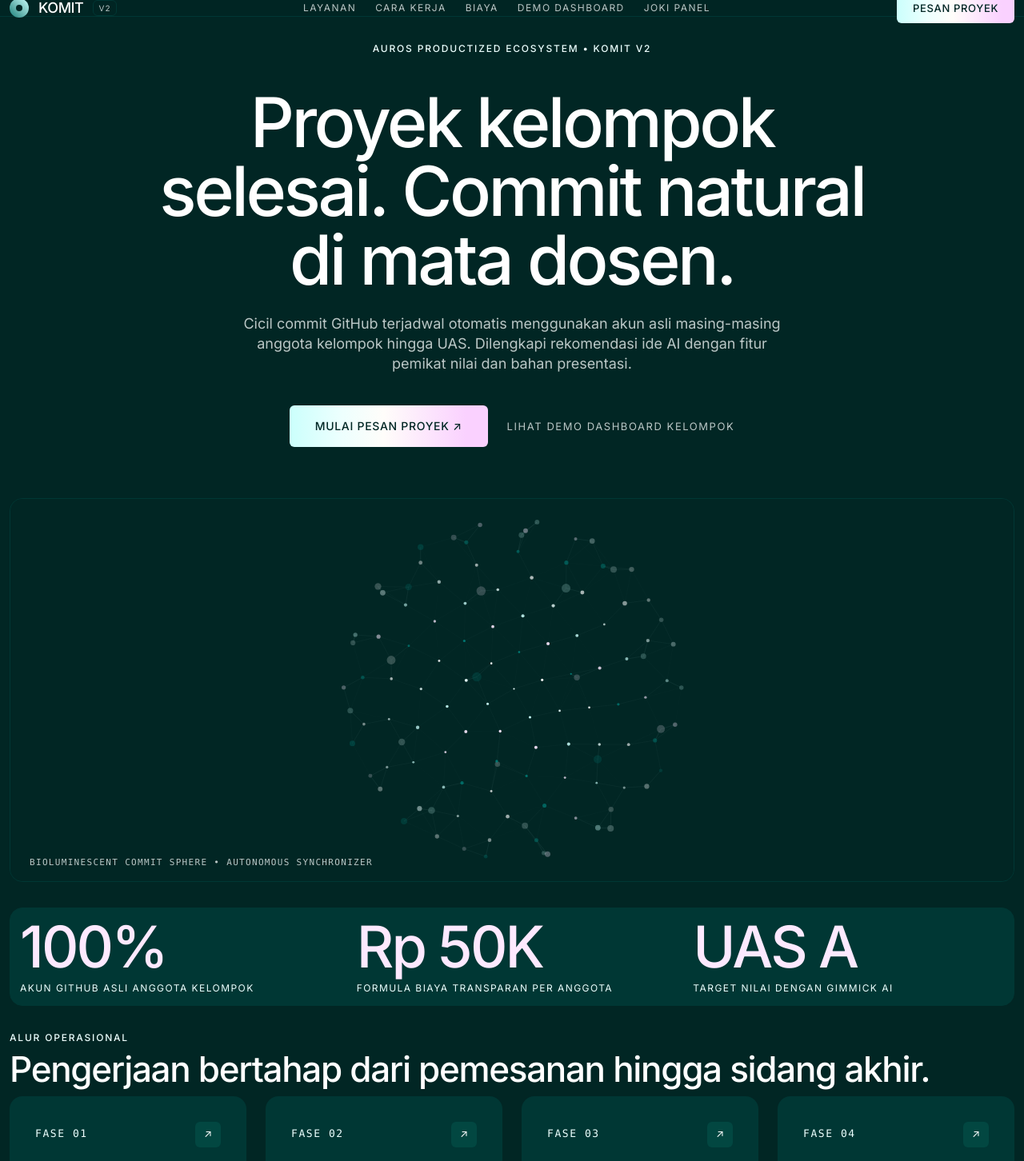
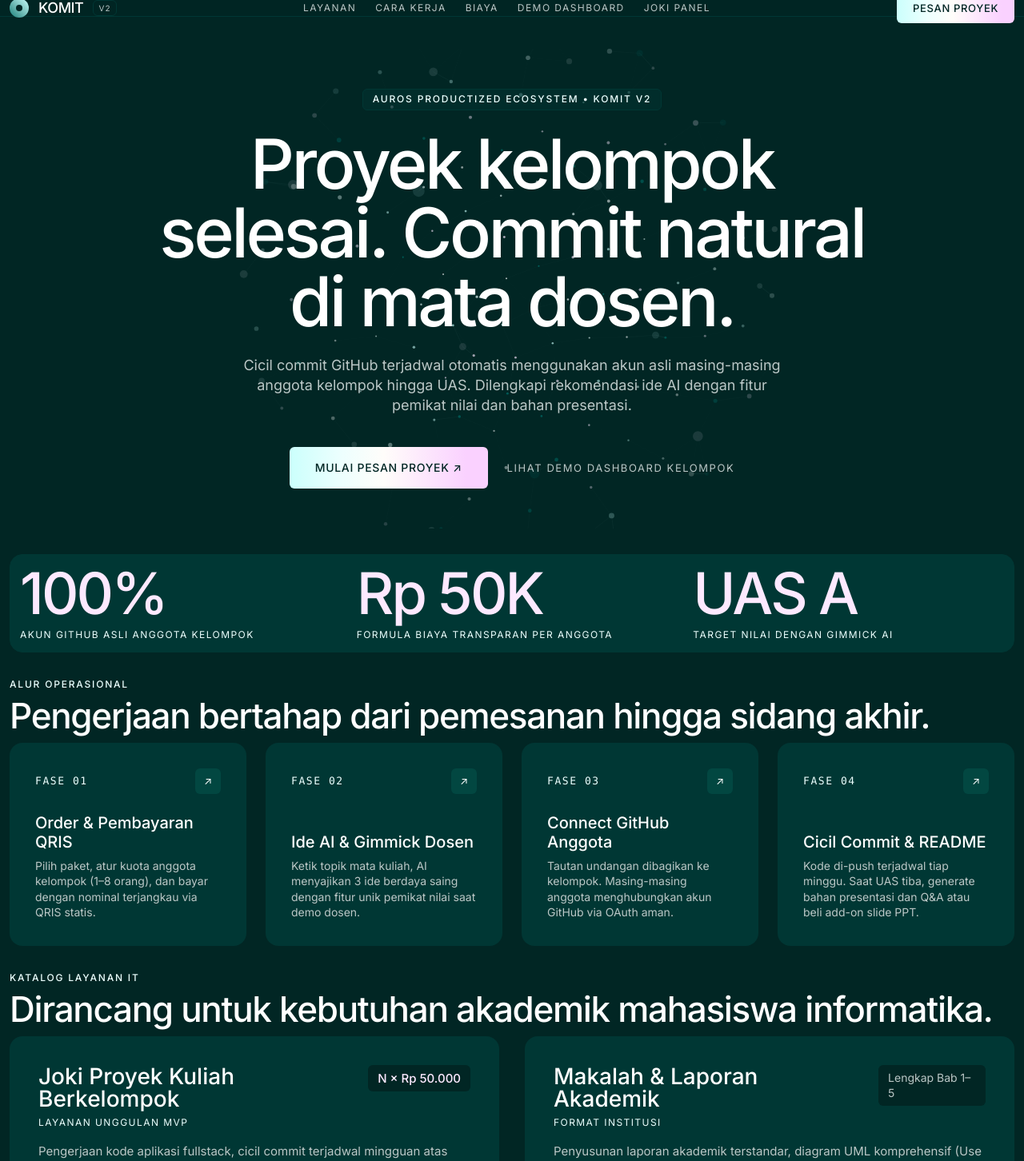
Before and after one commit to ZeaLIsHere/komit-v0.0.2, a Next.js app: page / in a window 1280 px wide. Shown: the top 1452 px of the page at 80% size. Built offline with nearby package versions, Linux system fonts and the light colour scheme.

Commit message:
Render particle sphere as ambient hero background

```diff
--- a/src/app/page.tsx
+++ b/src/app/page.tsx
@@ -8,16 +8,17 @@ export default function HomePage() {
     <div className="bg-[#012624] text-[#bbc7c6] min-h-screen flex flex-col selection:bg-[#00827c] selection:text-white">
       <Navbar />
 
-      <main className="flex-1 max-w-[1440px] w-full mx-auto px-6 sm:px-12 py-16 flex flex-col gap-24 md:gap-32">
-        {/* HERO SECTION */}
-        <section className="flex flex-col items-center text-center gap-10 pt-4">
-          {/* Uppercase Section Label / Kicker: 12px uppercase tracking 0.15em */}
-          <span className="text-[12px] font-medium uppercase tracking-[0.15em] text-[#edfffe]">
-            AUROS PRODUCTIZED ECOSYSTEM • KOMIT V2
-          </span>
+      <main className="flex-1 max-w-[1440px] w-full mx-auto px-6 sm:px-12 py-10 flex flex-col gap-24 md:gap-32">
+        {/* HERO SECTION WITH BIOLUMINESCENT SPHERE BACKGROUND */}
+        <section className="relative min-h-[75vh] flex flex-col items-center justify-center text-center gap-8 py-16 overflow-hidden">
+          {/* Atmospheric Particle Sphere Background */}
+          <HeroConstellation />
 
-          <div className="max-w-4xl flex flex-col gap-6">
-            {/* Hero Headline: 61px-86px Matter weight 500 line-height 1.0 letter-spacing -0.04em */}
+          {/* Foreground Content Stack */}
+          <div className="relative z-10 max-w-4xl flex flex-col items-center gap-6">
+            <span className="text-[12px] font-medium uppercase tracking-[0.15em] text-[#edfffe] bg-[#003734]/40 px-3 py-1 rounded-[6px] border border-[#003734]">
+              AUROS PRODUCTIZED ECOSYSTEM • KOMIT V2
+            </span>
             <h1 className="text-[44px] sm:text-[68px] md:text-[86px] leading-[1.0] font-medium tracking-[-0.04em] text-white">
               Proyek kelompok selesai. Commit natural di mata dosen.
             </h1>
@@ -26,8 +27,7 @@ export default function HomePage() {
             </p>
           </div>
 
-          {/* Primary CTA Button: Aurora Gradient, 6px radius, uppercase */}
-          <div className="flex flex-wrap items-center justify-center gap-6">
+          <div className="relative z-10 flex flex-wrap items-center justify-center gap-6 pt-2">
             <Link
               href="/order"
               className="btn-aurora text-[14px] px-8 py-4 rounded-[6px] transition-all"
@@ -40,11 +40,6 @@ export default function HomePage() {
             >
               Lihat Demo Dashboard Kelompok
             </Link>
-          </div>
-
-          {/* 3D Bioluminescent Particle Sphere Visual */}
-          <div className="w-full mt-6">
-            <HeroConstellation />
           </div>
         </section>
 
--- a/src/components/HeroConstellation.tsx
+++ b/src/components/HeroConstellation.tsx
@@ -20,8 +20,8 @@ export default function HeroConstellation() {
     if (!ctx) return;
 
     let animId: number;
-    let width = (canvas.width = canvas.parentElement?.clientWidth || 700);
-    let height = (canvas.height = canvas.parentElement?.clientHeight || 450);
+    let width = (canvas.width = canvas.parentElement?.clientWidth || window.innerWidth);
+    let height = (canvas.height = canvas.parentElement?.clientHeight || 650);
 
     const handleResize = () => {
       if (!canvas.parentElement) return;
@@ -31,16 +31,16 @@ export default function HeroConstellation() {
 
     window.addEventListener('resize', handleResize);
 
-    // Generate points on a sphere (Fibonacci sphere algorithm)
-    const count = 120;
-    const radius = Math.min(width, height) * 0.38;
+    // Fibonacci sphere algorithm: 140 bioluminescent points
+    const count = 140;
+    const radius = Math.min(width, height) * 0.42;
     const colors = ['#00827c', '#cbfffc', '#ffffff', '#fde9ff', '#edfffe'];
 
     const points: Point3D[] = [];
     const phi = Math.PI * (3 - Math.sqrt(5)); // Golden angle
 
     for (let i = 0; i < count; i++) {
-      const y = 1 - (i / (count - 1)) * 2; // y goes from 1 to -1
+      const y = 1 - (i / (count - 1)) * 2;
       const radiusAtY = Math.sqrt(1 - y * y);
       const theta = phi * i;
 
@@ -52,17 +52,17 @@ export default function HeroConstellation() {
         y: y * radius,
         z: z * radius,
         color: colors[i % colors.length],
-        size: Math.random() * 1.5 + 1.5,
+        size: Math.random() * 1.5 + 1.2,
       });
     }
 
-    let angleX = 0.002;
-    let angleY = 0.004;
-    const fov = 350;
+    let angleX = 0.0018;
+    let angleY = 0.0035;
+    const fov = 380;
 
     const render = () => {
-      ctx.fillStyle = '#012624';
-      ctx.fillRect(0, 0, width, height);
+      // Clear canvas with transparency to allow natural background blending
+      ctx.clearRect(0, 0, width, height);
 
       const cx = width / 2;
       const cy = height / 2;
@@ -98,15 +98,15 @@ export default function HeroConstellation() {
 
       projected.sort((a, b) => a.pz - b.pz);
 
-      // Draw faint bioluminescent connecting lines for near points
+      // Draw faint bioluminescent connecting filaments
       for (let i = 0; i < projected.length; i++) {
         for (let j = i + 1; j < projected.length; j++) {
           const dx = projected[i].px - projected[j].px;
           const dy = projected[i].py - projected[j].py;
           const dist = Math.sqrt(dx * dx + dy * dy);
 
-          if (dist < 55) {
-            const alpha = (1 - dist / 55) * 0.15;
+          if (dist < 60) {
+            const alpha = (1 - dist / 60) * 0.16;
             ctx.strokeStyle = `rgba(203, 255, 252, ${alpha})`;
             ctx.lineWidth = 0.6;
             ctx.beginPath();
@@ -120,7 +120,8 @@ export default function HeroConstellation() {
       // Draw glowing sphere nodes
       for (const p of projected) {
         ctx.fillStyle = p.color;
-        ctx.globalAlpha = Math.max(0.2, (p.pz + radius) / (2 * radius));
+        // Higher alpha in front, softer in back
+        ctx.globalAlpha = Math.max(0.15, (p.pz + radius) / (2 * radius));
         ctx.beginPath();
         ctx.arc(p.px, p.py, Math.max(1, p.size), 0, Math.PI * 2);
         ctx.fill();
@@ -139,12 +140,10 @@ export default function HeroConstellation() {
   }, []);
 
   return (
-    <div className="relative w-full h-[360px] md:h-[480px] overflow-hidden rounded-[16px] bg-[#003734]/30 border border-[#003734]">
-      <canvas ref={canvasRef} className="w-full h-full block" />
-      <div className="pointer-events-none absolute inset-0 bg-radial-gradient from-transparent to-[#012624] opacity-40" />
-      <div className="absolute bottom-4 left-6 text-[11px] font-mono uppercase tracking-[0.12em] text-[#bbc7c6]">
-        Bioluminescent Commit Sphere • Autonomous Synchronizer
-      </div>
+    <div className="pointer-events-none absolute inset-0 z-0 overflow-hidden">
+      <canvas ref={canvasRef} className="w-full h-full block opacity-70" />
+      {/* Soft radial fade out to the canvas edges */}
+      <div className="absolute inset-0 bg-radial-gradient from-transparent via-[#012624]/40 to-[#012624]" />
     </div>
   );
 }
```
